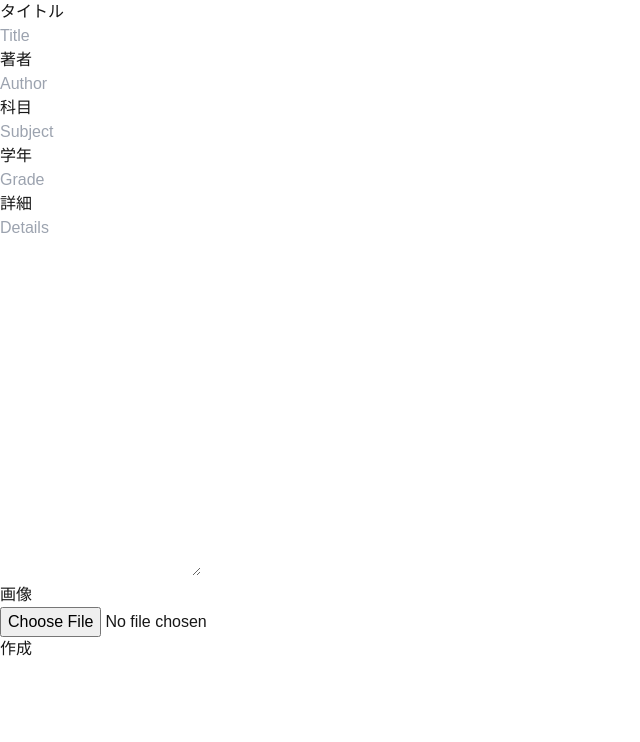
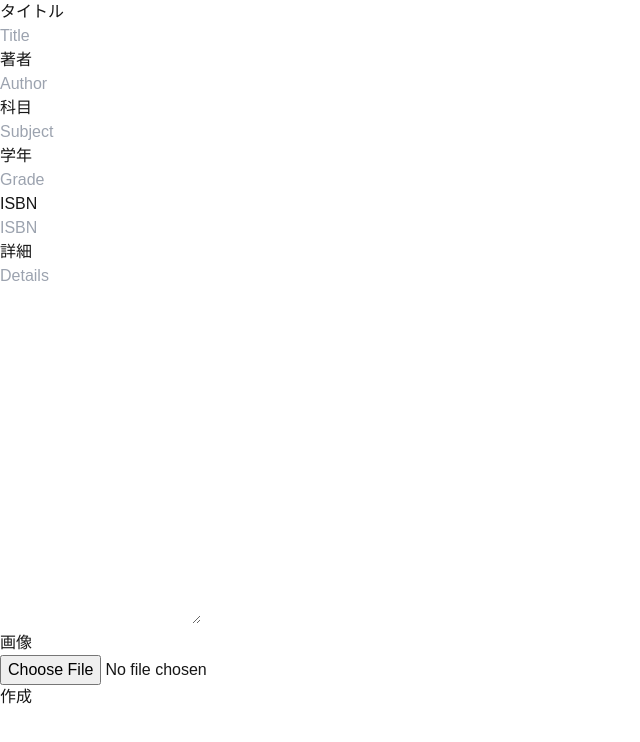
Before and after one commit to kcs655/yuzu-lu2, a Next.js app: page /components/register in a window 1280 px wide. Shown: the top 742 px of the page, without its empty margins (0-640 px from the left). Built offline with nearby package versions, Linux system fonts and the light colour scheme; no server answers.

Commit message:
isbn追加

```diff
--- a/src/app/components/register/page.tsx
+++ b/src/app/components/register/page.tsx
@@ -13,6 +13,7 @@ const TextbookNew = () => {
   const authorRef = useRef<HTMLInputElement>(null!);
   const subjectRef = useRef<HTMLInputElement>(null!);
   const gradeRef = useRef<HTMLInputElement>(null!);
+  const isbnRef = useRef<HTMLInputElement>(null!); // Add this line
   const detailsRef = useRef<HTMLTextAreaElement>(null!);
   const [image, setImage] = useState<File | null>(null);
 
@@ -74,6 +75,7 @@ const TextbookNew = () => {
         author: authorRef.current.value,
         subject: subjectRef.current.value,
         grade: parseInt(gradeRef.current.value, 10),
+        isbn: isbnRef.current.value, // Add this line
         details: detailsRef.current.value,
         image_url: imageUrl,
         user_id: user.id,
@@ -140,6 +142,17 @@ const TextbookNew = () => {
         </div>
 
         <div className="mb-5">
+          <div className="text-sm mb-1">ISBN</div> {/* Add this block */}
+          <input
+            className="w-full bg-gray-100 rounded border py-1 px-3 outline-none focus:bg-transparent focus:ring-2 focus:ring-yellow-500"
+            ref={isbnRef}
+            type="text"
+            id="isbn"
+            placeholder="ISBN"
+          />
+        </div>
+
+        <div className="mb-5">
           <div className="text-sm mb-1">詳細</div>
           <textarea
             className="w-full bg-gray-100 rounded border py-1 px-3 outline-none focus:bg-transparent focus:ring-2 focus:ring-yellow-500"
--- a/types/index.ts
+++ b/types/index.ts
@@ -9,6 +9,7 @@ export interface BookType {
   image_url: string | null;
   updated_at: string;
   created_at: string;
+  isbn: string;
 }
 
 export interface WishType {
```
Also changed, not shown: src/app/components/mypage/Bookdetails.tsx (+5 -9 lines), 1 other file (tests, documents, lock files or other folders).
